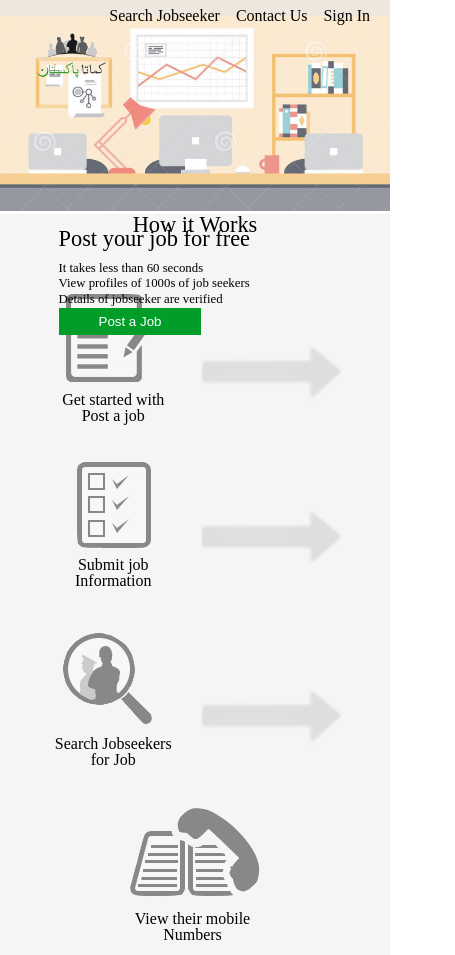
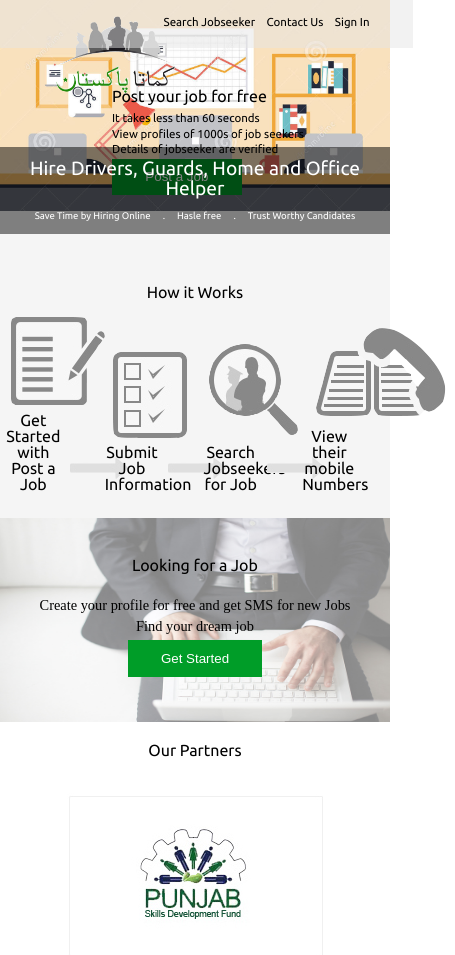
Before and after one commit to adeleke-togun/Jobseeker, a plain HTML site: page index.html in a window 390 px wide. Shown: the top 955 px of the page, 455 px wide, since content can reach past the window. Drawn offline with Linux system fonts and the light colour scheme.

Commit message:
Unresponsive Mobile version 640px

```diff
--- a/css/main.css
+++ b/css/main.css
@@ -1,168 +1,161 @@
-/**********************************
+/**************************************
 GENERAL
-**********************************/
+**************************************/
 
-/*body {
-	margin: 0;
-}*/
+.list {
+	font-family: 'Ubuntu', sans-serif;
+	font-size: 0.8em;
+}
 
 a {
 	text-decoration: none;
-	color: #000000;
+	color: #000;
 }
 
 h1 {
-	font-size: 1.4em;
+	font-family: 'Ubuntu', sans-serif;
+	padding-bottom: 8px;
 }
 
-/*#wrapper {
-	max-width: 940px;
-	margin: 0 auto;
-	padding: 0 5%;
-}
-*/
 
 
-/**********************************
+/**************************************
 HEADER
-**********************************/
-
-nav {
-	background: rgba(230, 230, 230, .6);
-	padding: 2% 1%;
-}
+**************************************/
 
 #top_image {
+	max-width: 100%;
 	min-width: 100%;
-	max-width: 100%;
-	position: relative;
-	opacity: .7;
 }
 
 #logo {
 	position: absolute;
-	top: 2em;
-	left: 2em;
+	top: 0.9em;
+	left: 3em;
+	max-height: 10%;
 }
 
+nav {
+	background: rgba(230, 230, 230, .5);
+	overflow: hidden;
+	padding: 1.0em 2.0em;
+	position: absolute;
+	top: 0;
+	left: 0
+	right: 0;
+	min-width: 89.5%;
+	max-width: 89.5%
+}
 
-.navigation {
-		position: absolute;
-		left: 0;
-		right: 0;
-		top: 0;
-		min-width: 100%;
-		min-height: 120%
+nav ul {
+	float: right;
+	margin: 0;
+	padding: 0;
 }
 
 nav ul li {
-	display: inline-block;
-	font-size: 100%;
-	float: right;
-	padding-right: 1em;
-	margin-top: 0;
-}
-
-header img {
-/*	position: absolute;*/
-	min-width: 20%;
-	max-width: 20%;
-	margin-bottom: 0;
+	float: left;
+	margin-right: 1.0em;
 }
 
 #post_a_job, #get_started {
-	padding: 6px 40px;
+	 padding: 0.8em 2.5em;
 	 background-color: #009d28;
 	 color: #fff;
 	 border: none;
 	 cursor: pointer;
 }
 
-#info h1 {
-	margin-bottom: 0.5em;
+.list li {
+	padding-bottom: 4px;
+	font-size: 0.9em;
 }
 
-#info ul li {
-	margin-bottom: 0.2em;
-	font-size: 0.8em;
-	color: #000;
+#top_info {
+	position: absolute;
+	top: 5.5em;
+	left: 7em;
 }
 
-#info {
-		position: absolute;
-		bottom: 60%;
-		left: 15%;
-		right: auto;
-/*		position: absolute;
-		left: 3em;
-		right: 0;
-		top: 10em;*/
-		max-width: 60%;
+#bottom_info {
+	text-align: center;
+	background: rgba(0, 0, 0, .5);
+	padding: 12px 1px;
+	position: relative;
+	margin-top: -64px;
+/*	right: 0;
+	left: 0;
+	top: 235px;*/
 }
 
-.post_job {
-	max-width: 45%;
+#bottom_info ul li {
+	display: inline-block;
+	color: #fff;
+	font-family: 'Ubuntu', sans-serif;
+	font-size: 0.6em;
+	font-weight: lighter;
+	padding-left: 4px;
+	padding-right: 4px;
+}
+
+#bottom_info h1 {
+	color: #fff;
+	font-size: 1.2em;
+
 }
 
 
 
-/**********************************
+/**************************************
 HOW IT WORKS
-**********************************/
+**************************************/
 
-#how_it_works {
-	min-height: 20em;
+#how {
 	background: #f5f5f5;
+	text-align: center;
+	padding-top: 50px;
+	padding-bottom: 25px;
+	left: 0;
+	right: 0;
+}
+
+#how_icons {
+	max-width: 93%;
 	text-align: center;
 }
 
-/*#how_it_works h1 {
-	padding: 5em auto;
-}
-*/
-/*#how_it_works ul {
-	max-width: 100%;
-	position: relative;
-}*/
-
-#how_it_works ul li {
-	min-width: 40%;
+#how ul li {
+	display: inline-block;
 	padding: 0;
 }
 
-#how_it_works ul li {
-	display: inline-block;
-	margin: 1em 0 1em -5px;
+.icon {
+	max-width: 15%;
 }
 
 .arrow {
-	height: 100px;
-	vertical-align: bottom;
+	max-width: 10%;
+}
+
+#how_icons li p {
+	font-family: 'Ubuntu', sans-serif;
 }
 
 
-
-
-/**********************************
-GET STARTED
-**********************************/
-
-#bottom_image {
-	min-width: 100%;
-	max-width: 100%;
-	max-height: 14em;
-	position: relative;
-	opacity: .6;
-}
+/**************************************
+LOOKING FOR A JOB
+**************************************/
 
 .looking {
      text-align: center;
      position: relative;
      padding-top: 10%;
+     background-image: url(../img/bg1t.jpg);
+     background-size: 100% 100%;
 }
 
 .looking h1 {
-	padding-bottom: 4%;
+     padding-bottom: 25px;
 }
 
 .looking ul {
@@ -171,14 +164,9 @@ GET STARTED
 
 .looking ul li {
      margin-bottom: 0.2em;
-	font-size: 0.8em;
+     font-size: 90%;
      color: #000;
      padding-bottom: 1%;
-}
-#looking_job {
-	background-image: url(../img/bg1t.jpg);
-	background-size: 100% 100%;
-	position: relative;
 }
 
 
@@ -192,10 +180,6 @@ GET STARTED
      text-align: center;
 }
 
-#partner_logos {
-	position: relative;
-}
-
 #partner_logos li {
      display: inline-block;
      margin: 0;
@@ -206,14 +190,34 @@ GET STARTED
 }
 
 
+
 /**********************************
 FOOTER
 **********************************/
 
-footer ul li {
-	float: left;
+.info {
+	padding-bottom: 5px;
+	background: #000;
+	padding-top: 35px;
+	padding-bottom: 10px;
+	padding-left: 25px;
+	border-top: 50px;
+	border-color: #009d28;
 }
 
-.info {
-	background-color: #000;
+.info li {
+	display: inline-block;
+	padding-left: 12px;
 }
+
+.info li a {
+	font-family: 'Ubuntu', sans-serif;
+	color: #fff;
+	font-size: 0.6em;
+}
+
+#border {
+	margin-top: 15px;
+	background: #009d28;
+	height: 3px;
+}
--- a/index.html
+++ b/index.html
@@ -1,105 +1,79 @@
-<!DOCTYPE html>
+<!DOCTYPES html>
 
 <html>
 
 	<head>
-
 		<meta charset="utf-8">
 		<title>Jobseeker</title>
 		<link rel="stylesheet" type="text/css" href="css/reset.css">
+		<link href='http://fonts.googleapis.com/css?family=Ubuntu' rel='stylesheet' type='text/css'>
 		<link rel="stylesheet" type="text/css" href="css/main.css">
-
 	</head>
 
 	<body>
 
 		<header>
-			<div id="#wrapper">
 			<img src="img/workspace3.jpg" id="top_image">
-				<a href="index.html"><img id="logo" src="img/jobseeker_homepage.png"></a>
-
-				<div class="navigation">
+			<img src="img/jobseeker_homepage.png" id="logo">
 			<nav>
-						<ul>
+				<ul class="list">
+					<li><a href="#">Search Jobseeker</a></li>
+					<li><a href="#">Contact Us</a></li>
 					<li><a href="#">Sign In</a></li>
-							<li><a href="#">Contact Us</a></li>
-							<li><a href="#">Search Jobseeker</a></li>
 				</ul>
 			</nav>
-				</div>
-
-				<section class="post_job">
-					<div id="info">
+			<div id="top_info">
               <h1>Post your job for free</h1>
-						<ul>
+              <ul class="list">
               		<li>It takes less than 60 seconds</li>
               		<li>View profiles of 1000s of job seekers</li>
               		<li>Details of jobseeker are verified</li>
               		<li><button type="button" id="post_a_job">Post a Job</button></li>
               </ul>
 			</div>
-					<div>
-
-					</div>
-				</section>
+			<div id="bottom_info">
+				<h1>Hire Drivers, Guards, Home and Office Helper</h1>
+				<ul>
+					<li>Save Time by Hiring Online</li>
+					<li>.</li>
+					<li>Hasle free</li>
+					<li>.</li>
+					<li>Trust Worthy Candidates</li>
+				</ul>
 			</div>
 		</header>
 
-			<section id="how_it_works">
-				<div class="how">
+		<section id="how">
 			<h1>How it Works</h1>
-					<br />
-					<br />
-					<ul>
-						<li>
-							<a href="#">
-								<img src="img/list_icon.png" alt="">
-								<p>Get started with</p>
-								<p>Post a job</p>
-							</a>
+			<ul id="how_icons">
+				<li class="icon">
+					<img src="img/list_icon.png">
+					<p>Get Started with</p>
+					<p>Post a Job</p>
 				</li>
-						<li>
-							<a href="#">
-								<img src="img/arrow.png" alt="" class="arrow">
-							</a>
+				<li class="arrow"><img src="img/arrow.png"></li>
+				<li class="icon">
+					<img src="img/todo_list.png">
+					<p>Submit Job</p>
+					<p>Information</p>
 				</li>
-						<li>
-							<a href="#">
-								<img src="img/todo_list.png" alt="">
-								<p>Submit job</p>
-								<p>Information</p>
-							</a>
-						</li>
-						<li>
-							<a href="#">
-								<img src="img/arrow.png" alt="" class="arrow">
-							</a>
-						</li>
-						<li>
-							<a href="#">
-								<img src="img/mag_glass.png" alt="">
+				<li class="arrow"><img src="img/arrow.png"></li>
+				<li class="icon">
+					<img src="img/mag_glass.png">
 					<p>Search Jobseekers</p>
 					<p>for Job</p>
-							</a>
 				</li>
-						<li>
-							<a href="#">
-								<img src="img/arrow.png" alt="" class="arrow">
-							</a>
-						</li>
-						<li>
-							<a href="#">
-								<img src="img/phonebook.png" alt="">
+				<li class="arrow"><img src="img/arrow.png"></li>
+				<li class="icon">
+					<img src="img/phonebook.png">
 					<p>View their mobile</p>
 					<p>Numbers</p>
-							</a>
 				</li>
 			</ul>
-				</div>
 		</section>
 
 	    <section id="looking_job">
-<!-- 					<img src="img/bg1.jpg" alt="" id="bottom_image"> -->
+	<!--                          <img src="img/bg1.jpg" alt="" id="bottom_image"> -->
 	             <div class="looking">
 	                  <h1>Looking for a Job</h1>
 	                  <ul>
@@ -111,7 +85,6 @@
 
 	   </section>
 
-			<section>
         <div class="partners">
              <h1>Our Partners</h1>
              <ul id="partner_logos">
@@ -121,9 +94,9 @@
                   <li><img src="img/logo4.png"></li>
              </ul>
         </div>
-			</section>
 
         <footer>
+        	<div id="border"></div>
             <ul class="info">
                  <li><a href="#">Get background check</a></li>
                  <li><a href="#">Privacy</a></li>
@@ -133,5 +106,4 @@
         </footer>
 
 	</body>
-
 </html>
```
Lines whose indentation alone changed are shown as unchanged.
